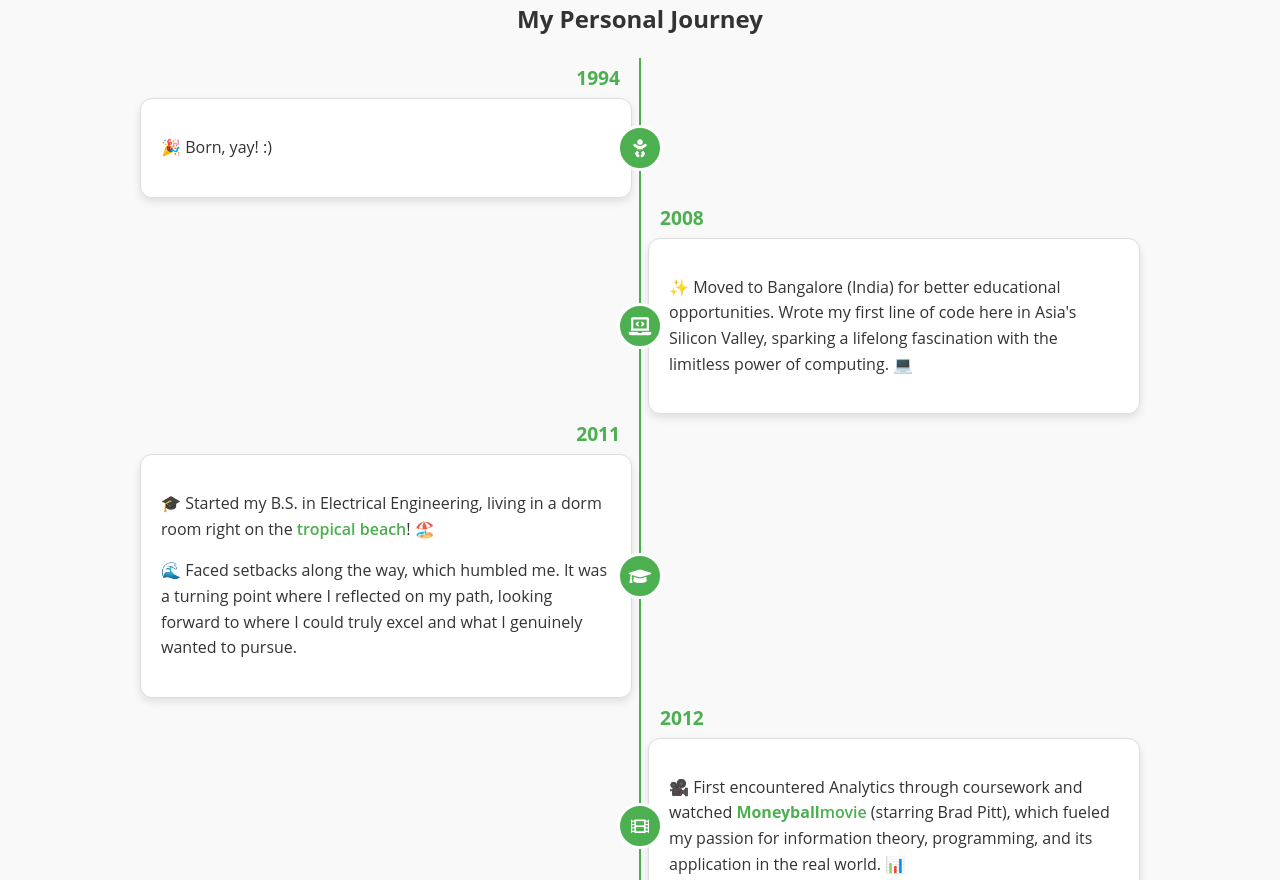
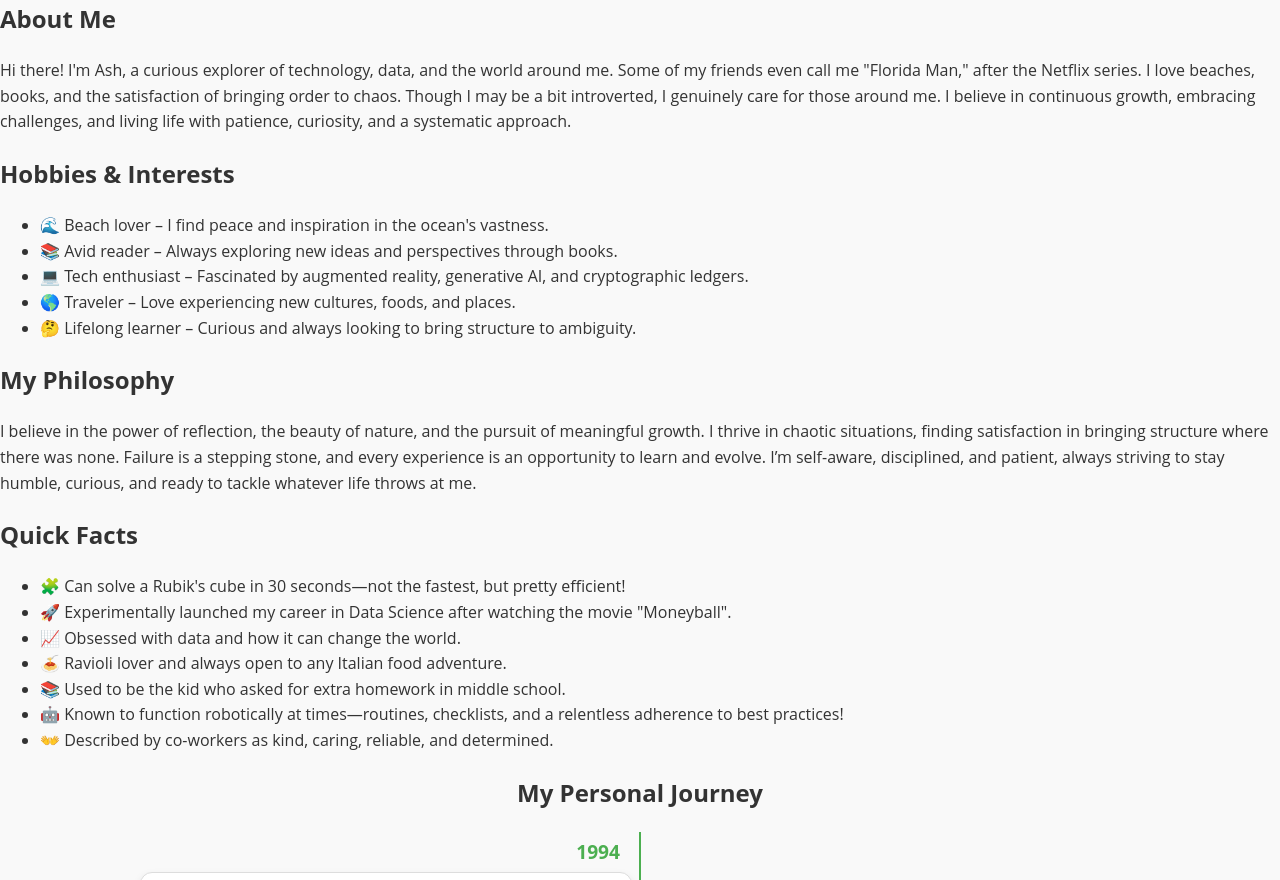
Before and after one commit to ashrithssreddy/ashrithssreddy.github.io, a plain HTML site: page sections/personal.html in a window 1280 px wide. Shown: the top 880 px of the page. Drawn offline with Linux system fonts and the light colour scheme; files that its build step writes are made by us from their sources.

Commit message:
Completed the repo

```diff
--- a/sections/personal.html
+++ b/sections/personal.html
@@ -124,8 +124,47 @@
 </head>
 
 <body>
+<!-- Introduction Section -->
+<div class="intro">
+    <h2>About Me</h2>
+    <p>Hi there! I'm Ash, a curious explorer of technology, data, and the world around me. Some of my friends even call me "Florida Man," after the Netflix series. I love beaches, books, and the satisfaction of bringing order to chaos. Though I may be a bit introverted, I genuinely care for those around me. I believe in continuous growth, embracing challenges, and living life with patience, curiosity, and a systematic approach.</p>
+</div>
+
+<!-- Hobbies Section -->
+<div class="hobbies">
+    <h2>Hobbies & Interests</h2>
+    <ul>
+        <li>🌊 Beach lover – I find peace and inspiration in the ocean's vastness.</li>
+        <li>📚 Avid reader – Always exploring new ideas and perspectives through books.</li>
+        <li>💻 Tech enthusiast – Fascinated by augmented reality, generative AI, and cryptographic ledgers.</li>
+        <li>🌎 Traveler – Love experiencing new cultures, foods, and places.</li>
+        <li>🤔 Lifelong learner – Curious and always looking to bring structure to ambiguity.</li>
+    </ul>
+</div>
+
+<!-- Philosophy Section -->
+<div class="values">
+    <h2>My Philosophy</h2>
+    <p>I believe in the power of reflection, the beauty of nature, and the pursuit of meaningful growth. I thrive in chaotic situations, finding satisfaction in bringing structure where there was none. Failure is a stepping stone, and every experience is an opportunity to learn and evolve. I’m self-aware, disciplined, and patient, always striving to stay humble, curious, and ready to tackle whatever life throws at me.</p>
+</div>
+
+<!-- Quick Facts Section -->
+<div class="quick-facts">
+    <h2>Quick Facts</h2>
+    <ul>
+        <li>🧩 Can solve a Rubik's cube in 30 seconds—not the fastest, but pretty efficient!</li>
+        <li>🚀 Experimentally launched my career in Data Science after watching the movie "Moneyball".</li>
+        <li>📈 Obsessed with data and how it can change the world.</li>
+        <li>🍝 Ravioli lover and always open to any Italian food adventure.</li>
+        <li>📚 Used to be the kid who asked for extra homework in middle school.</li>
+        <li>🤖 Known to function robotically at times—routines, checklists, and a relentless adherence to best practices!</li>
+        <li>👐 Described by co-workers as kind, caring, reliable, and determined.</li>
+    </ul>
+</div>
+
+
+    <!-- Timeline Section -->
     <h2 style="text-align:center;">My Personal Journey</h2>
-
     <div class="timeline">
         <!-- Timeline Item 1 (Left) -->
         <div class="timeline-item">
@@ -151,9 +190,7 @@
             <div class="timeline-date">2011</div>
             <div class="content">
                 <p>🎓 Started my B.S. in Electrical Engineering, living in a dorm room right on the <a href="https://www.google.com/maps/place/Surathkal+Beach/@13.0095118,74.7893211,3a,75y,300h,100t/data=!3m8!1e1!3m6!1sAF1QipOepR385sm3TWU8MXzckA9gRg654y2s1agKUuoB!2e10!3e11!6s%2F%2Flh5.ggpht.com%2Fp%2FAF1QipOepR385sm3TWU8MXzckA9gRg654y2s1agKUuoB%3Dw900-h600-k-no-pi-10-ya66-ro0-fo100!7i10240!8i3692!4m9!3m8!1s0x3ba3520fa7fdc4c1:0x71aac68d000704fa!8m2!3d13.0052601!4d74.7891652!10e5!14m1!1BCgIgARICCAI!16s%2Fg%2F11gbffxvsx?coh=205410&entry=ttu&g_ep=EgoyMDI0MDkyOS4wIKXMDSoASAFQAw%3D%3D" target="_blank">tropical beach</a>! 🏖️</p>
-        <p>
-            🌊 Faced setbacks along the way, which humbled me. It was a turning point where I reflected on my path, looking forward to where I could truly excel and what I genuinely wanted to pursue.
-        </p>
+                <p>🌊 Faced setbacks along the way, which humbled me. It was a turning point where I reflected on my path, looking forward to where I could truly excel and what I genuinely wanted to pursue.</p>
             </div>
         </div>
 
@@ -162,11 +199,11 @@
             <i class="fas fa-film"></i> <!-- Film icon for the movie reference -->
             <div class="timeline-date">2012</div>
             <div class="content">
-        <p>🎥 First encountered Analytics through coursework and watched <a href="https://www.imdb.com/title/tt1210166/" target="_blank"><strong>Moneyball</strong>movie</a> (starring Brad Pitt), which fueled my passion for information theory, programming, and its application in the real world. 📊</p>
+                <p>🎥 First encountered Analytics through coursework and watched <a href="https://www.imdb.com/title/tt1210166/" target="_blank"><strong>Moneyball</strong></a> (starring Brad Pitt), which fueled my passion for information theory, programming, and its application in the real world. 📊</p>
             </div>
         </div>
 
-        <!-- Timeline Item 4 (Right) -->
+        <!-- Timeline Item 5 (Left) -->
         <div class="timeline-item">
             <i class="fas fa-briefcase"></i> <!-- Briefcase icon for first job -->
             <div class="timeline-date">2015</div>
@@ -175,7 +212,7 @@
             </div>
         </div>
 
-        <!-- Timeline Item 5 (Left) -->
+        <!-- Timeline Item 6 (Right) -->
         <div class="timeline-item">
             <i class="fas fa-rocket"></i> <!-- Rocket icon for startup experience -->
             <div class="timeline-date">2017</div>
@@ -184,7 +221,7 @@
             </div>
         </div>
 
-        <!-- Timeline Item 6 (Right) -->
+        <!-- Timeline Item 7 (Left) -->
         <div class="timeline-item">
             <i class="fas fa-university"></i> <!-- University icon for master's degree -->
             <div class="timeline-date">2020</div>
@@ -193,7 +230,7 @@
             </div>
         </div>
 
-        <!-- Timeline Item 7 (Left) -->
+        <!-- Timeline Item 8 (Right) -->
         <div class="timeline-item">
             <i class="fas fa-plane"></i> <!-- Plane icon for moving to America -->
             <div class="timeline-date">2021</div>
@@ -202,7 +239,7 @@
             </div>
         </div>
 
-        <!-- Timeline Item 8 (Right) -->
+        <!-- Timeline Item 9 (Left) -->
         <div class="timeline-item">
             <i class="fas fa-handshake"></i> <!-- Handshake icon for rehiring -->
             <div class="timeline-date">2022</div>
@@ -211,7 +248,7 @@
             </div>
         </div>
 
-        <!-- Timeline Item 9 (Left) -->
+        <!-- Timeline Item 10 (Right) -->
         <div class="timeline-item">
             <i class="fas fa-users"></i> <!-- Users icon for team leadership -->
             <div class="timeline-date">2023</div>
@@ -220,7 +257,7 @@
             </div>
         </div>
 
-        <!-- Timeline Item 10 (Right) -->
+        <!-- Timeline Item 11 (Right) -->
         <div class="timeline-item">
             <i class="fas fa-rocket"></i> <!-- Rocket icon for exploration and firsts -->
             <div class="timeline-date">2024</div>
```
Lines whose indentation alone changed are shown as unchanged.
